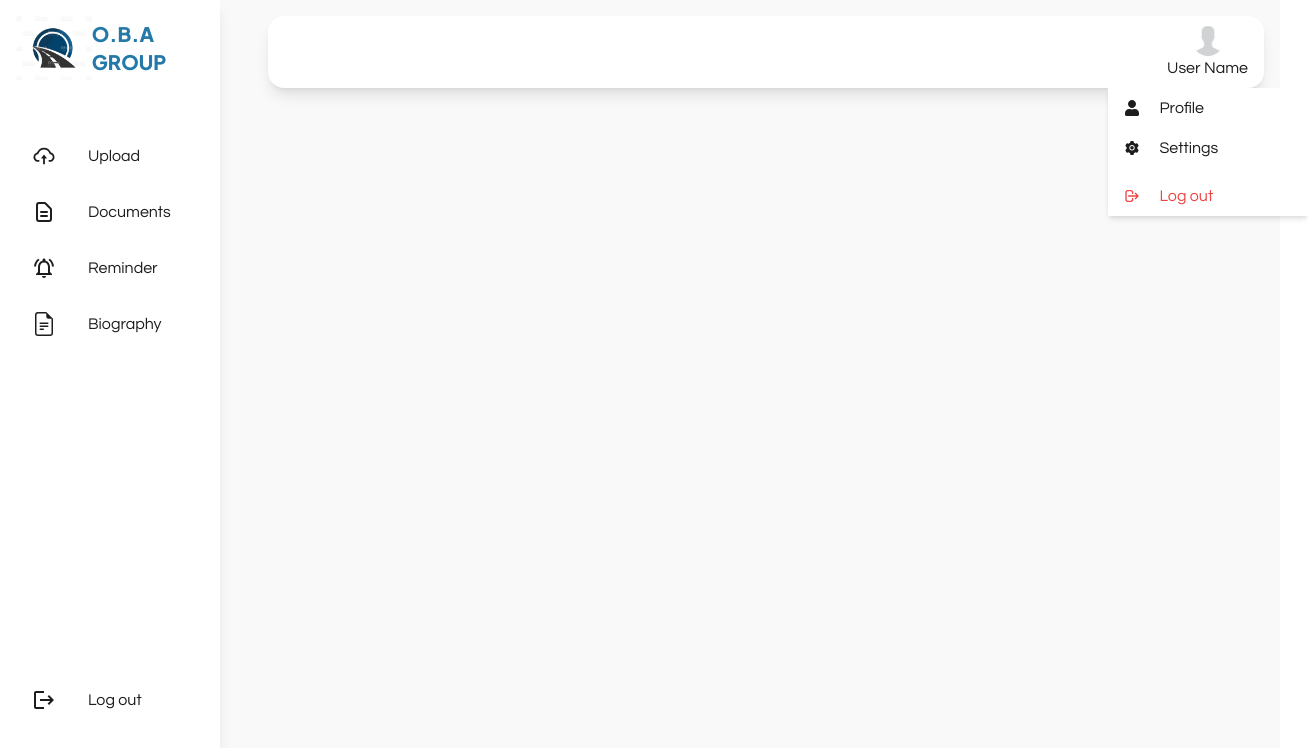
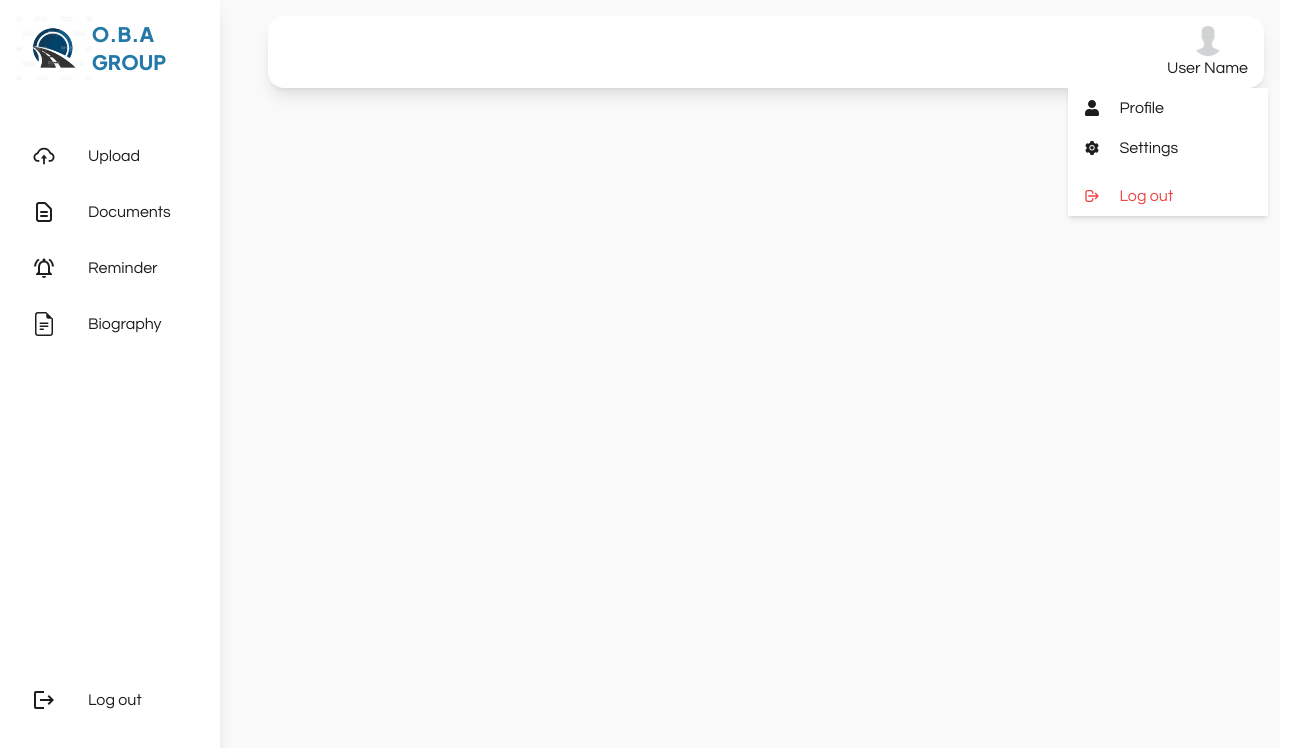
Before and after one commit to Mayorhack/uploader, a Next.js app: page / in a window 1280 px wide. Both pictures are taken after a click on the picture 1207 px from the left and 40 px from the top of the page. Shown: the top 748 px of the page, 1308 px wide, since content can reach past the window. Built offline with nearby package versions, Linux system fonts and the light colour scheme.

Commit message:
navbar changes

```diff
--- a/src/layout/DashboardNavbar.jsx
+++ b/src/layout/DashboardNavbar.jsx
@@ -25,7 +25,7 @@ const DashboardNavbar = () => {
         />
         <p>User Name</p>
         <div
-          className={` hidden md:block absolute translate-y-[-100%] bg-white shadow-md min-w-[200px] transition-all duration-1000 ${
+          className={` hidden md:block absolute translate-y-[-100%] -translate-x-10 bg-white shadow-md min-w-[200px] transition-all  duration-1000 ${
             menu ? "translate-y-[50%] opacity-100" : "opacity-0"
           }`}
         >
```
